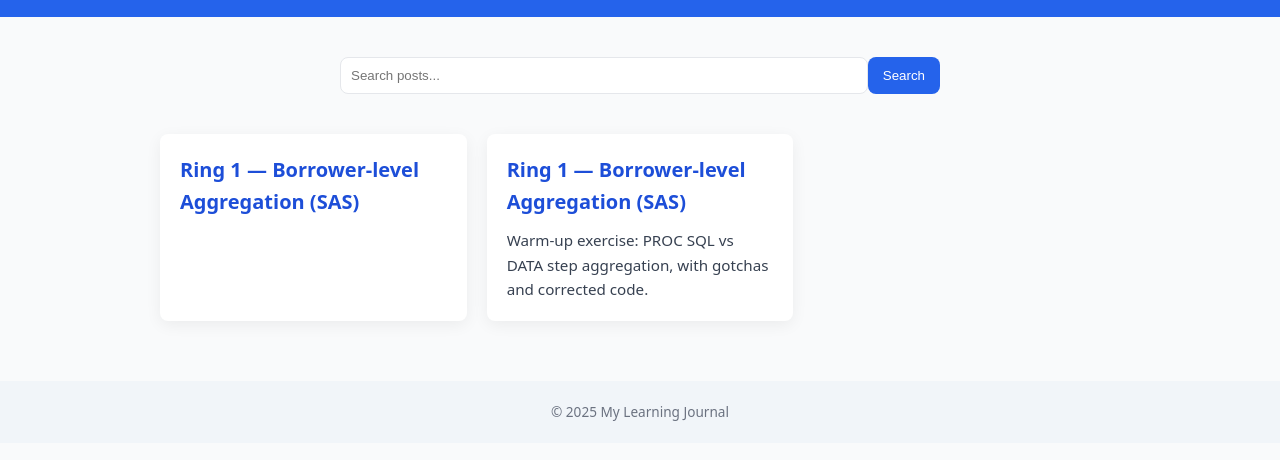
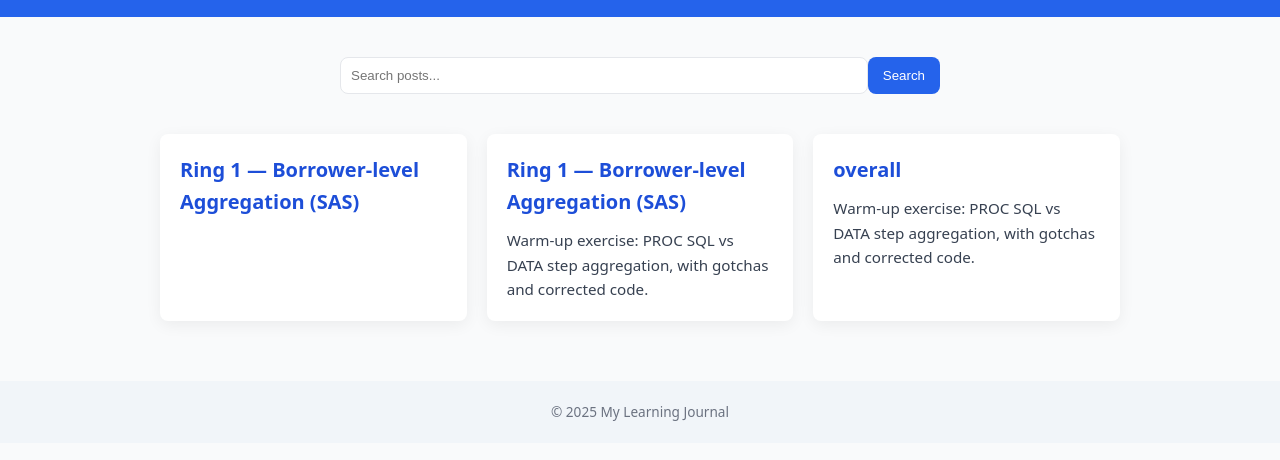
Before and after one commit to Aether-ious/my-learning-journal, a plain HTML site: page index.html in a window 1280 px wide. Shown: the part 102-562 px from the top of the page. Drawn offline with Linux system fonts and the light colour scheme.

Commit message:
Update index.html

```diff
--- a/index.html
+++ b/index.html
@@ -41,6 +41,11 @@
       <h2>Ring 1 — Borrower-level Aggregation (SAS)</h2>
       <p>Warm-up exercise: PROC SQL vs DATA step aggregation, with gotchas and corrected code.</p>
     </a>
+
+     <a href="posts/post2.html" class="card">
+      <h2>overall </h2>
+      <p>Warm-up exercise: PROC SQL vs DATA step aggregation, with gotchas and corrected code.</p>
+    </a>
   </div>
 
   <footer>
```
